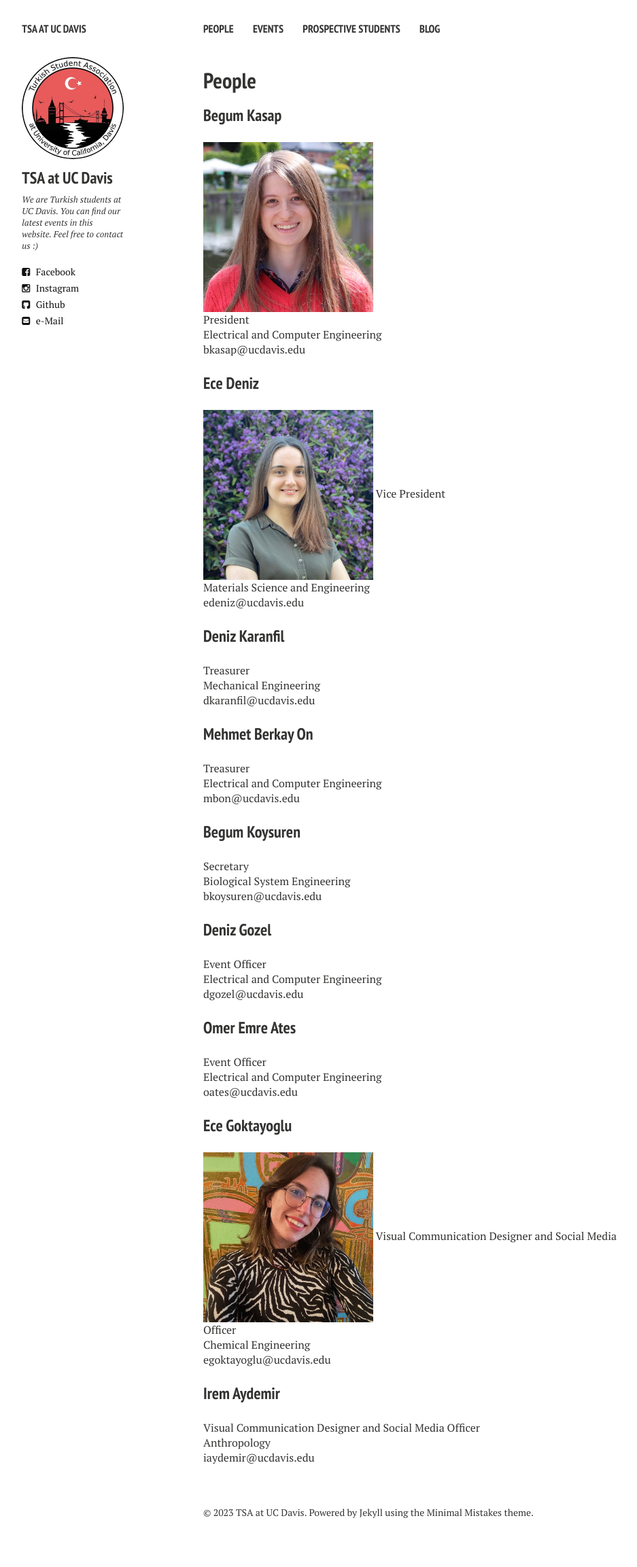
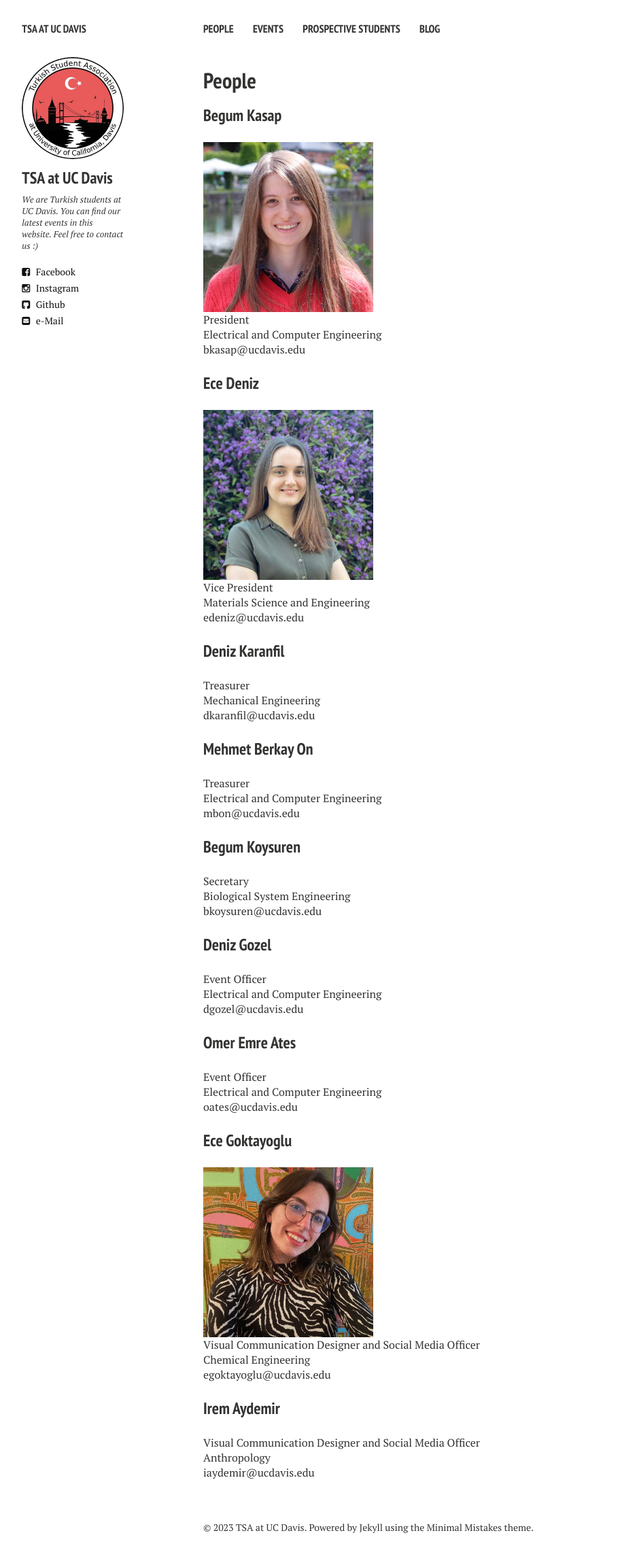
Before and after one commit to tsaatucdavis/tsaatucdavis.github.io, a Jekyll site: the page built from people.md, in a window 1280 px wide. Shown: the whole page at 68% size, without its empty margins (21-958 px from the left). Built offline with Jekyll 4.4.1, drawn with Linux system fonts in a browser that asks for light colours; nearby versions of some CDN libraries; before the commit the page ends 2283 px from its top, so only the background shows below that.

Commit message:
Update people.md

```diff
--- a/people.md
+++ b/people.md
@@ -14,7 +14,7 @@
 bkasap@ucdavis.edu <br/>
 
 ### Ece Deniz
-<img align="middle" width="250" src="{{ site.url }}/images/EceDeniz.jpg" alt="...">
+<img align="middle" width="250" src="{{ site.url }}/images/EceDeniz.jpg" alt="..."> <br/>
 Vice President <br/>
 Materials Science and Engineering <br/>
 edeniz@ucdavis.edu <br/>
@@ -45,7 +45,7 @@
 oates@ucdavis.edu <br/>
 
 ### Ece Goktayoglu
-<img align="middle" width="250" src="{{ site.url }}/images/Ece.jpg" alt="...">
+<img align="middle" width="250" src="{{ site.url }}/images/Ece.jpg" alt="..."> <br/>
 Visual Communication Designer and Social Media Officer <br/>
 Chemical Engineering <br/>
 egoktayoglu@ucdavis.edu <br/>
```
